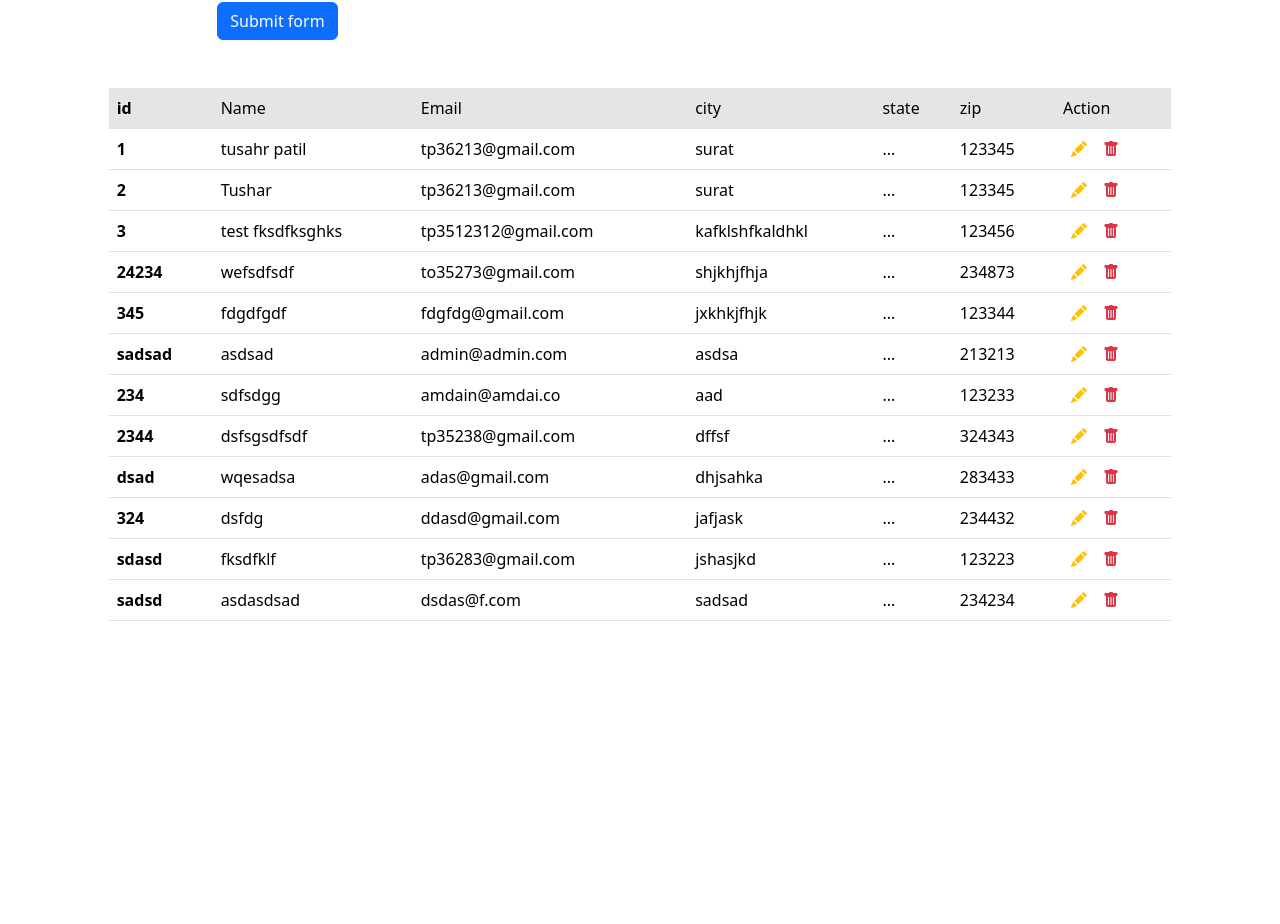
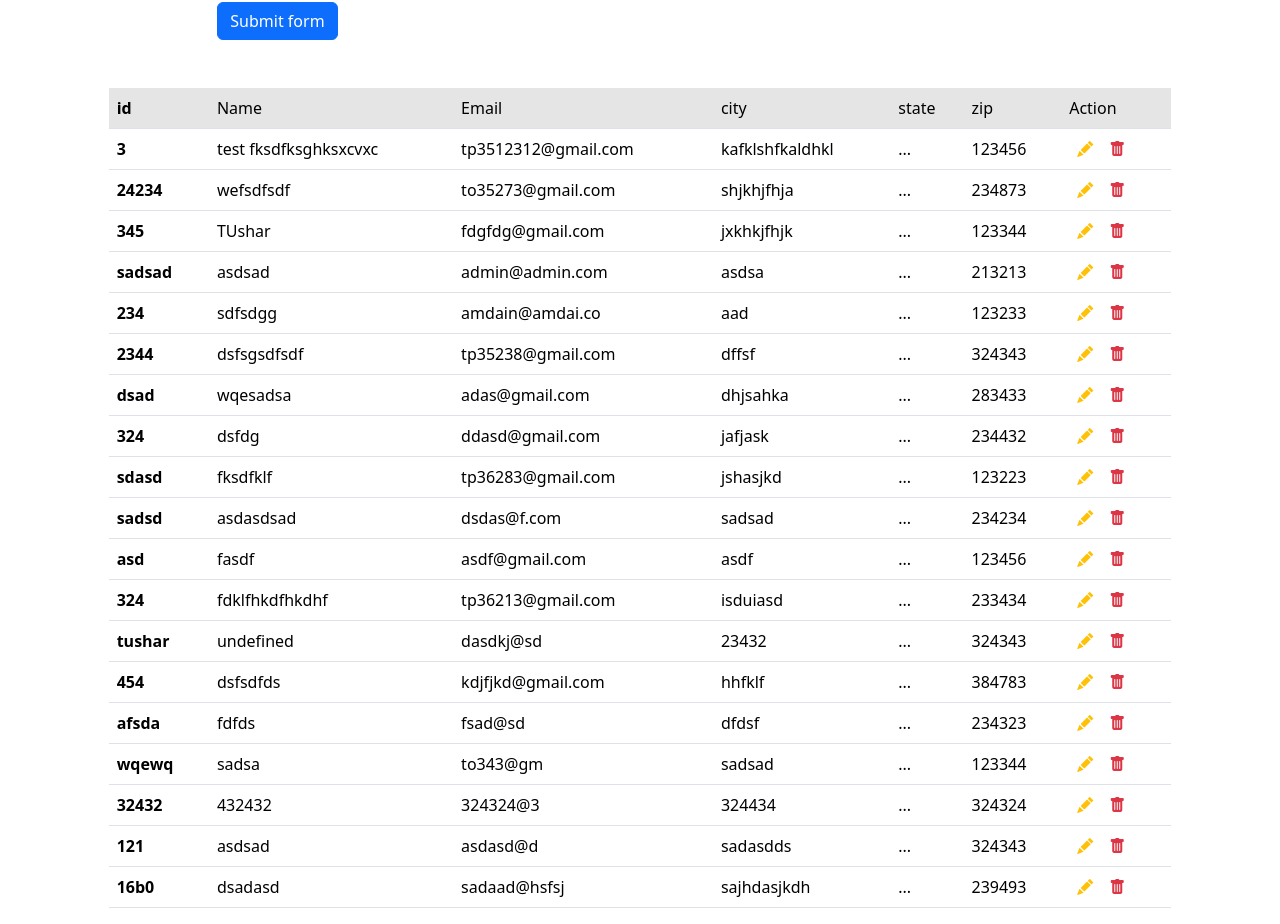
Before and after one commit to tusharpatil1907/angular-crud-app, an Angular app: page / in a window 1280 px wide. Shown: the part 274-1198 px from the top of the page. Before the commit the page ends 911 px from the top, so only its background shows below. Built offline with nearby package versions, Linux system fonts and the light colour scheme; data requests are answered from the project's data file.

Commit message:
id auto generate added

```diff
--- a/db.json
+++ b/db.json
@@ -1,28 +1,12 @@
 {
   "Employees": [
     {
-      "name": "tusahr patil",
-      "email": "tp36213@gmail.com",
-      "city": "surat",
-      "state": "...",
-      "zip": "123345",
-      "id": "1"
-    },
-    {
-      "id": "2",
-      "name": "Tushar",
-      "email": "tp36213@gmail.com",
-      "city": "surat",
-      "state": "...",
-      "zip": "123345"
-    },
-    {
-      "id": "3",
-      "name": "test fksdfksghks",
+      "name": "test fksdfksghksxcvxc",
       "email": "tp3512312@gmail.com",
       "city": "kafklshfkaldhkl",
       "state": "...",
-      "zip": "123456"
+      "zip": "123456",
+      "id": "3"
     },
     {
       "id": "24234",
@@ -33,12 +17,12 @@
       "zip": "234873"
     },
     {
-      "id": "345",
-      "name": "fdgdfgdf",
+      "name": "TUshar",
       "email": "fdgfdg@gmail.com",
       "city": "jxkhkjfhjk",
       "state": "...",
-      "zip": "123344"
+      "zip": "123344",
+      "id": "345"
     },
     {
       "id": "sadsad",
@@ -95,6 +79,78 @@
       "city": "sadsad",
       "state": "...",
       "zip": "234234"
+    },
+    {
+      "id": "asd",
+      "name": "fasdf",
+      "email": "asdf@gmail.com",
+      "city": "asdf",
+      "state": "...",
+      "zip": "123456"
+    },
+    {
+      "id": "324",
+      "name": "fdklfhkdfhkdhf",
+      "email": "tp36213@gmail.com",
+      "city": "isduiasd",
+      "state": "...",
+      "zip": "233434"
+    },
+    {
+      "id": "tushar",
+      "name": "undefined",
+      "email": "dasdkj@sd",
+      "city": "23432",
+      "state": "...",
+      "zip": "324343"
+    },
+    {
+      "id": "454",
+      "name": "dsfsdfds",
+      "email": "kdjfjkd@gmail.com",
+      "city": "hhfklf",
+      "state": "...",
+      "zip": "384783"
+    },
+    {
+      "id": "afsda",
+      "name": "fdfds",
+      "email": "fsad@sd",
+      "city": "dfdsf",
+      "state": "...",
+      "zip": "234323"
+    },
+    {
+      "id": "wqewq",
+      "name": "sadsa",
+      "email": "to343@gm",
+      "city": "sadsad",
+      "state": "...",
+      "zip": "123344"
+    },
+    {
+      "id": "32432",
+      "name": "432432",
+      "email": "324324@3",
+      "city": "324434",
+      "state": "...",
+      "zip": "324324"
+    },
+    {
+      "id": 121,
+      "name": "asdsad",
+      "email": "asdasd@d",
+      "city": "sadasdds",
+      "state": "...",
+      "zip": "324343"
+    },
+    {
+      "id": "16b0",
+      "name": "dsadasd",
+      "email": "sadaad@hsfsj",
+      "city": "sajhdasjkdh",
+      "state": "...",
+      "zip": "239493"
     }
   ]
 }
--- a/src/app/app.component.html
+++ b/src/app/app.component.html
@@ -12,7 +12,8 @@
     </div>
   </div>
 </nav>
-
-<app-employeeform ></app-employeeform>
-<app-employeelist></app-employeelist>
-<router-outlet />
+<!-- (triggerApiCall)="onTriggerApiCall()" -->
+<app-employeeform (triggerApiCall)="onTriggerApiCall()" ></app-employeeform>
+<app-employeelist  ></app-employeelist>
+<router-outlet   />
+<!-- (callApiEvent)="onTriggerApiCall()" -->
--- a/src/app/app.component.ts
+++ b/src/app/app.component.ts
@@ -1,4 +1,4 @@
-import { Component } from '@angular/core';
+import { Component, ViewChild } from '@angular/core';
 import { RouterLink, RouterOutlet } from '@angular/router';
 import { EmployeelistComponent } from './components/employeelist/employeelist.component';
 import { EmployeeformComponent } from './components/employeeform/employeeform.component';
@@ -13,13 +13,12 @@ import { HttpClientModule } from '@angular/common/http';
 })
 export class AppComponent {
   title = 'employee-app';
-  selectedEmployee: any;
 
-  // Method to handle employee selection for editing
-  onEmployeeSelect(employee: any) {
-    this.selectedEmployee = employee;
+  @ViewChild(EmployeelistComponent) listcall!: EmployeelistComponent;
+
+  onTriggerApiCall() {
+    this.listcall.callApi();
   }
 
 
-
 }
--- a/src/app/components/employeeform/employeeform.component.html
+++ b/src/app/components/employeeform/employeeform.component.html
@@ -74,3 +74,5 @@
       </form>
     </div>
   </div>
+
+  <!-- <button (click)="generateId()">gen</button> -->
--- a/src/app/components/employeeform/employeeform.component.ts
+++ b/src/app/components/employeeform/employeeform.component.ts
@@ -1,5 +1,5 @@
 
-import { Component, Input, OnInit } from '@angular/core';
+import { Component, EventEmitter, Input, OnInit, Output } from '@angular/core';
 import { FormBuilder, FormGroup, ReactiveFormsModule, Validators } from '@angular/forms'
 import { EmployeeService } from '../services/employee.service';
 import { CommonModule } from '@angular/common';
@@ -18,7 +18,7 @@ export class EmployeeformComponent implements OnInit {
   user!: User;
   constructor(private http: HttpClient, private fb: FormBuilder, private emp: EmployeeService) {
     this.employeeForm = this.fb.group({
-      id: ['', Validators.required],
+      id: [this.generateId(), Validators.required],
       name: ['', [Validators.required, Validators.minLength(3)]],
       email: ['', [Validators.required, Validators.email]],
       city: ['', Validators.required],
@@ -29,8 +29,14 @@ export class EmployeeformComponent implements OnInit {
   }
 
 
+  @Output() triggerApiCall = new EventEmitter();
 
+  onClick() {
+    this.triggerApiCall.emit();
+    // console.log('emitted')
+  }
   submit() {
+    // const id = this.generateId();
     this.markAllAsTouched(this.employeeForm);
     if (this.employeeForm.valid) {
       const employee = this.employeeForm
@@ -44,7 +50,7 @@ export class EmployeeformComponent implements OnInit {
         this.updateUser(this.user.id);
 
     }
-
+    this.onClick()
       // this.emp.getData().subscribe(resp => {
       //   console.log('done:', resp)
       // })
@@ -81,6 +87,7 @@ disableForm(){
   ngOnInit(): void {
 
 
+    this. disableForm()
     this.emp.registerCallback(() => {
       const data = this.emp.getId();
       this.userid = data;
@@ -102,7 +109,7 @@ disableForm(){
 
     this.http.put<User>(api, updatedUser).subscribe(
       res => {
-        console.log("updated", res);
+         console.log("updated",res);
 
       },
       error => {
@@ -120,6 +127,7 @@ disableForm(){
   }
 
 
+
   private markAllAsTouched(formGroup: FormGroup) {
     Object.keys(formGroup.controls).forEach(controlName => {
       const control: any = formGroup.get(controlName);
@@ -129,11 +137,15 @@ disableForm(){
       control.markAsTouched();
     });
   }
+  generateId(){
+    let id:number ;
+    id = Math.floor(Math.random()*1000)
+    id.toString()
+    return id
+  }
+
 
 }
-
-
-
 
 export interface User {
   id: string,
--- a/src/app/components/employeelist/employeelist.component.ts
+++ b/src/app/components/employeelist/employeelist.component.ts
@@ -1,4 +1,4 @@
-import { Component, EventEmitter, inject, OnInit, Output } from '@angular/core';
+import { Component, EventEmitter, inject, Input, OnChanges, OnInit, Output, SimpleChanges } from '@angular/core';
 import { EmployeeService } from '../services/employee.service';
 import { HttpClient, HttpClientModule } from '@angular/common/http';
 
@@ -12,8 +12,8 @@ import { FormGroup } from '@angular/forms';
   templateUrl: './employeelist.component.html',
   styleUrl: './employeelist.component.css'
 })
-export class EmployeelistComponent implements OnInit {
-
+export class EmployeelistComponent implements OnInit,OnChanges {
+  @Input() triggerApiCall: boolean = false;
   employeeDetail: any
 
   constructor(private EmployeeService: EmployeeService, private http: HttpClient) { }
@@ -23,20 +23,32 @@ export class EmployeelistComponent implements OnInit {
       console.log(resp);
       this.employeeDetail = resp;
     });
-
+  }
+  ngOnChanges(changes: SimpleChanges): void {
+    if (changes['triggerApiCall'] && changes['triggerApiCall'].currentValue) {
+      this.callApi();
+    }
   }
 
   senduserId(id: string) {
     this.EmployeeService.setId(id)
   }
+  // senduserId(id: string) {
+  //   this.EmployeeService.setId(id)
+  // }
 
-
+  callApi(){
+    this.EmployeeService.getData().subscribe((resp: any) => {
+      console.log(resp);
+      this.employeeDetail = resp;
+    });
+  }
 
   deleteEmployee(id: string): void {
     this.EmployeeService.deleteEmployee(id).subscribe(res=>{
       console.log('done')
     },error=>{
-      console.log(error )
+      console.log(error)
     });
     this.employeeDetail = this.employeeDetail.filter((employee: any) => employee.id !== id); // Update the UI
   }
```
Also changed, not shown: src/app/components/services/employee.service.ts (+3 -4 lines).
